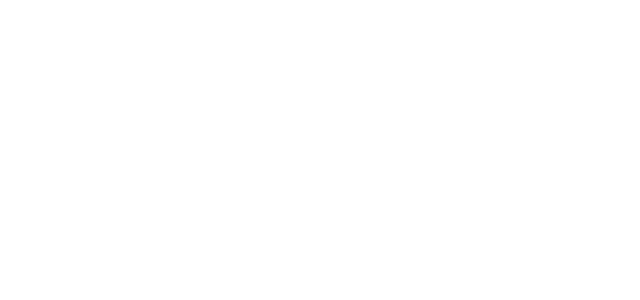
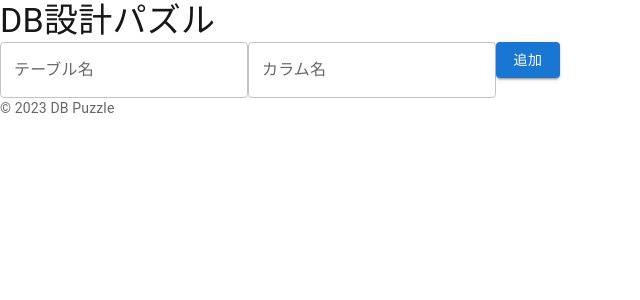
Before and after one commit to yamatatsu1215/dbpazul, a Next.js app: page / in a window 1280 px wide. Shown: the top 300 px of the page, without its empty margins (0-640 px from the left). Built offline with nearby package versions, Linux system fonts and the light colour scheme.

Commit message:
MUIコンポーネントを追加し、ホームページにDB設計パズルのインターフェースを実装

```diff
--- a/src/app/page.tsx
+++ b/src/app/page.tsx
@@ -1,7 +1,22 @@
+import { Button, TextField, Typography } from "@mui/material";
+import React from "react";
 
 export default function Home() {
   return (
     <div className="grid grid-rows-[20px_1fr_20px] items-center justify-items-center min-h-screen p-8 pb-20 gap-16 sm:p-20 font-[family-name:var(--font-geist-sans)]">
+      <Typography variant="h4" component="h1">
+        DB設計パズル
+      </Typography>
+      <div className="flex flex-col items-center gap-4">
+        <TextField label="テーブル名" variant="outlined" />
+        <TextField label="カラム名" variant="outlined" />
+        <Button variant="contained" color="primary">
+          追加
+        </Button>
+      </div>
+      <Typography variant="body2" color="textSecondary">
+        © 2023 DB Puzzle
+      </Typography>
     </div>
   );
 }
```
Also changed, not shown: package.json (+9 -6 lines), 1 other file (tests, documents, lock files or other folders).
